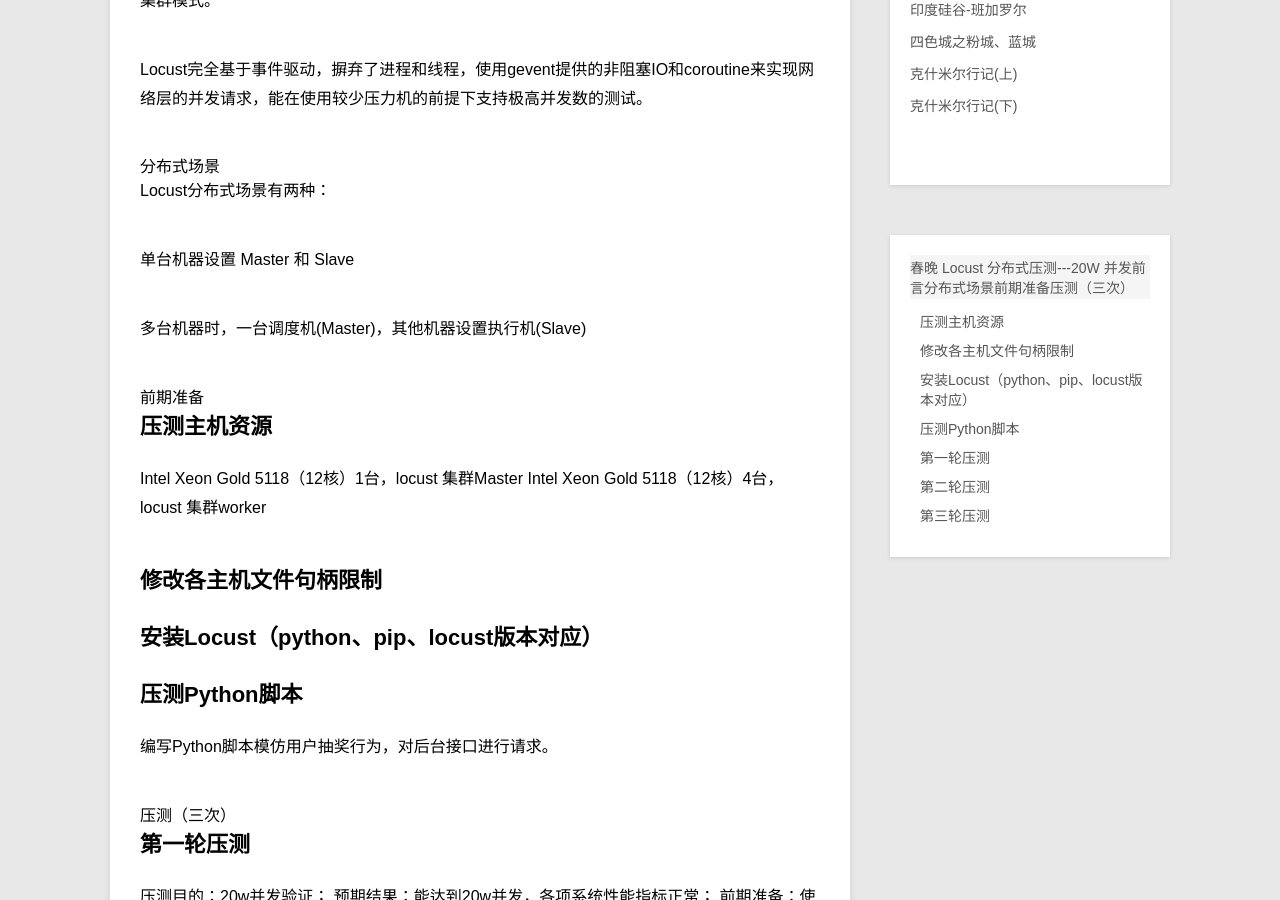
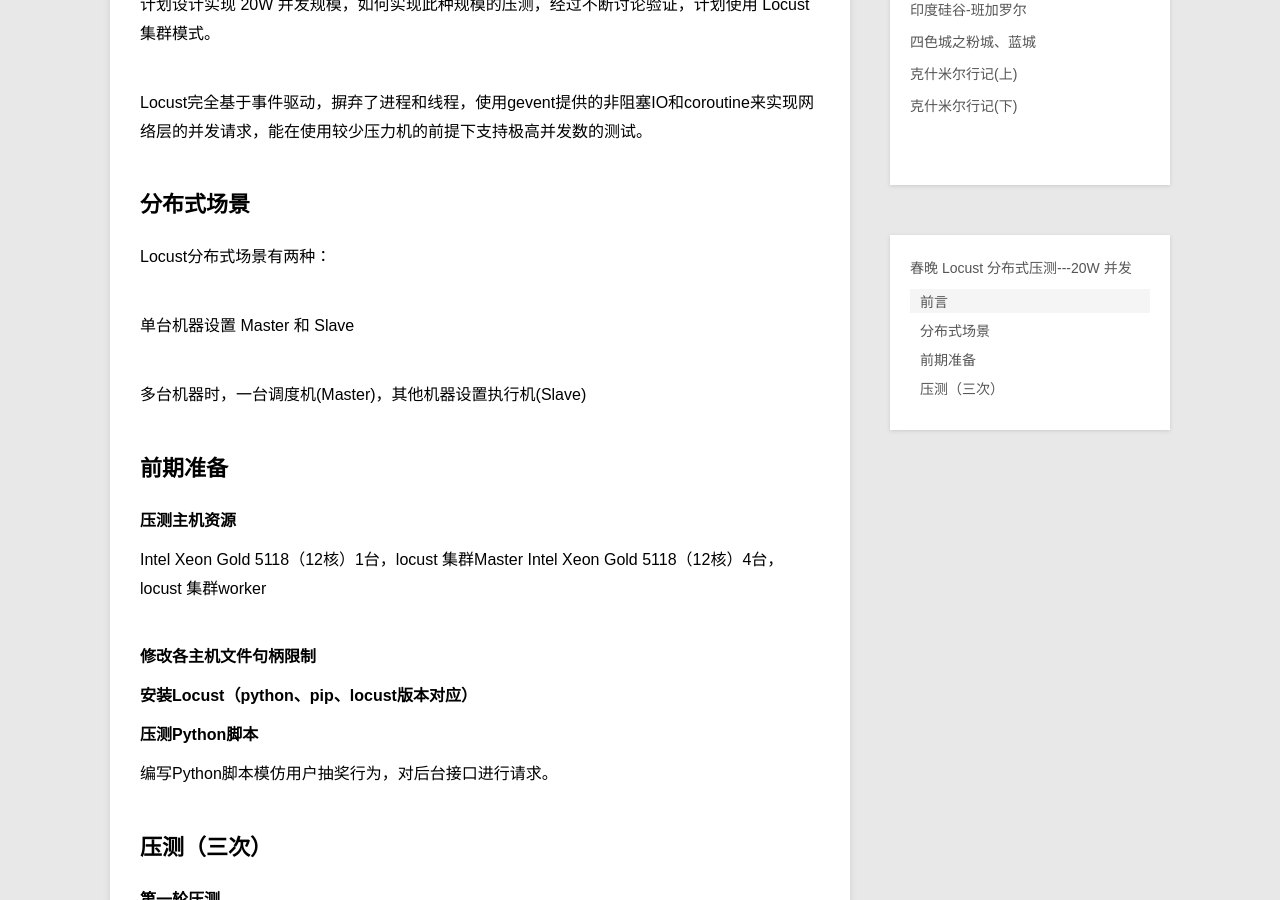
Before and after one commit to JounyWang/JounyWang.github.io, a Jekyll site: the page built from _posts/blog/2020-11-09-locust.md, in a window 1280 px wide and 900 px high, scrolled down 823 px. Built offline with Jekyll 4.4.1, drawn with Linux system fonts in a browser that asks for light colours; Markdown is read by kramdown in place of the engine named in the settings.

Commit message:
Update 2020-11-09-locust.md

```diff
--- a/_posts/blog/2020-11-09-locust.md
+++ b/_posts/blog/2020-11-09-locust.md
@@ -6,7 +6,7 @@ description: Locust
 ---
 ![cat face](https://raw.githubusercontent.com/JounyWang/JounyWang.github.io/master/_posts/blog/image/locust.png)
 
-# 前言
+## 前言
 
 
 最近在做辽宁春晚抽奖的系统，而辽宁春晚是仅次于央视春晚的晚会，用户观看量大，对并发性能要求较高。
@@ -15,7 +15,7 @@ description: Locust
 
 Locust完全基于事件驱动，摒弃了进程和线程，使用gevent提供的非阻塞IO和coroutine来实现网络层的并发请求，能在使用较少压力机的前提下支持极高并发数的测试。
 
-# 分布式场景
+## 分布式场景
 
 
 Locust分布式场景有两种：
@@ -25,27 +25,27 @@ Locust分布式场景有两种：
 多台机器时，一台调度机(Master)，其他机器设置执行机(Slave)
 
 
-# 前期准备
+## 前期准备
 
 
-## 压测主机资源
+#### 压测主机资源
 
 Intel Xeon Gold 5118（12核）1台，locust 集群Master
 Intel Xeon Gold 5118（12核）4台，locust 集群worker
 
-## 修改各主机文件句柄限制
+#### 修改各主机文件句柄限制
 
-## 安装Locust（python、pip、locust版本对应）
+#### 安装Locust（python、pip、locust版本对应）
 
-## 压测Python脚本
+#### 压测Python脚本
 
 编写Python脚本模仿用户抽奖行为，对后台接口进行请求。
 
 
-# 压测（三次）
+## 压测（三次）
 
 
-## 第一轮压测
+#### 第一轮压测
 
 压测目的：20w并发验证；
 预期结果：能达到20w并发，各项系统性能指标正常；
@@ -73,7 +73,7 @@ Locust集群扩展，增加压测机器性能或拓展节点
 3.		Redis集群各项指标达到极限
 Redis集群扩展
 
-## 第二轮压测
+#### 第二轮压测
 
 压测目的：最高并发压力测试；
 预期结果：有较大并发冗余，各项指标到达最大值，输出当前系统最高性能指标；
@@ -98,7 +98,7 @@ Redis集群扩展
 2.	应用主机资源使用达到极限，但并发冗余较小
 增加应用运行节点
 
-## 第三轮压测
+#### 第三轮压测
 
 压测目的：20w并发下业务流程流程及结果检验，模拟真实操作；
 预期结果：系统性能及业务中奖各项数据指标正常，奖品发放过程及结果符合要求；
```
